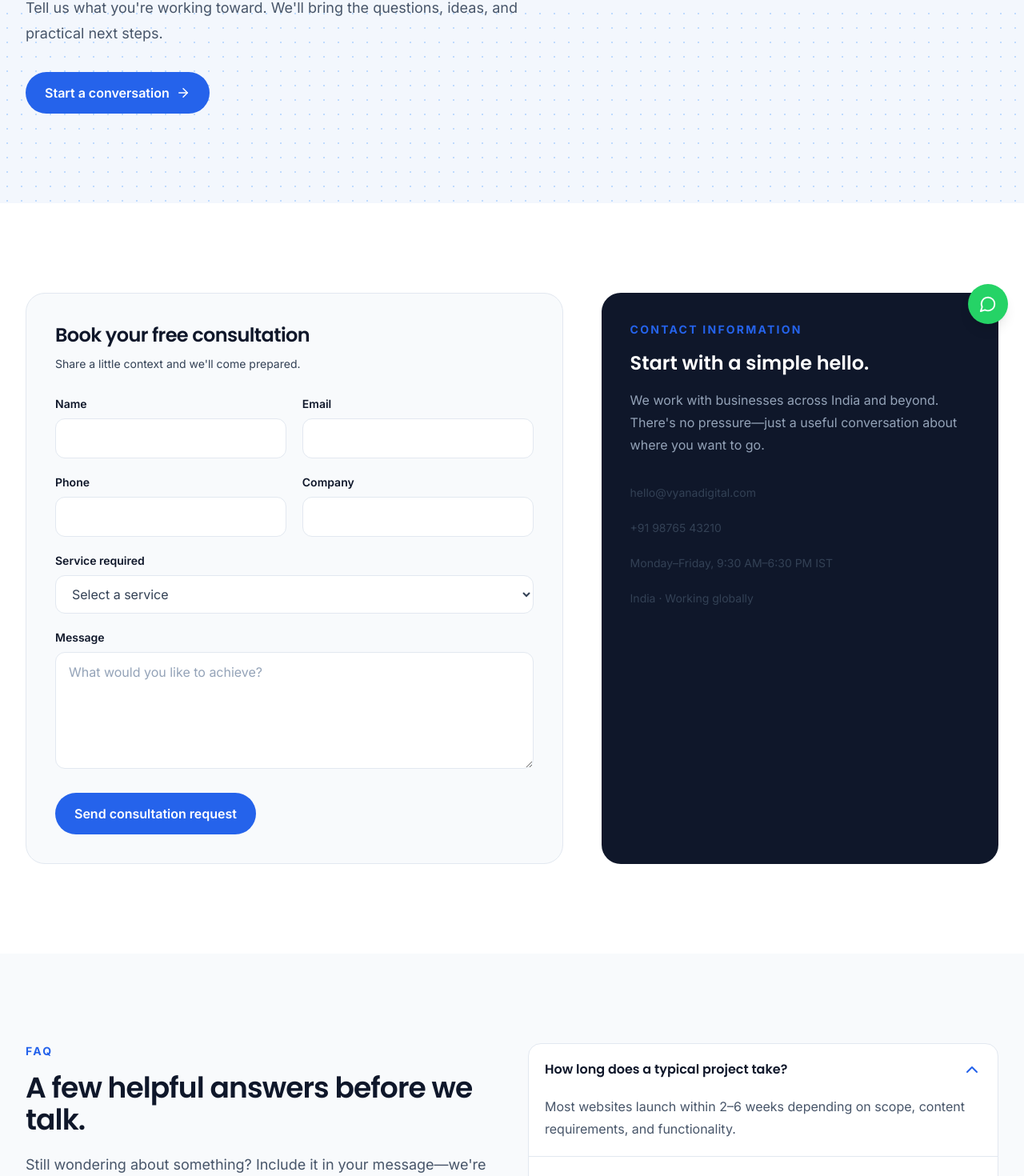
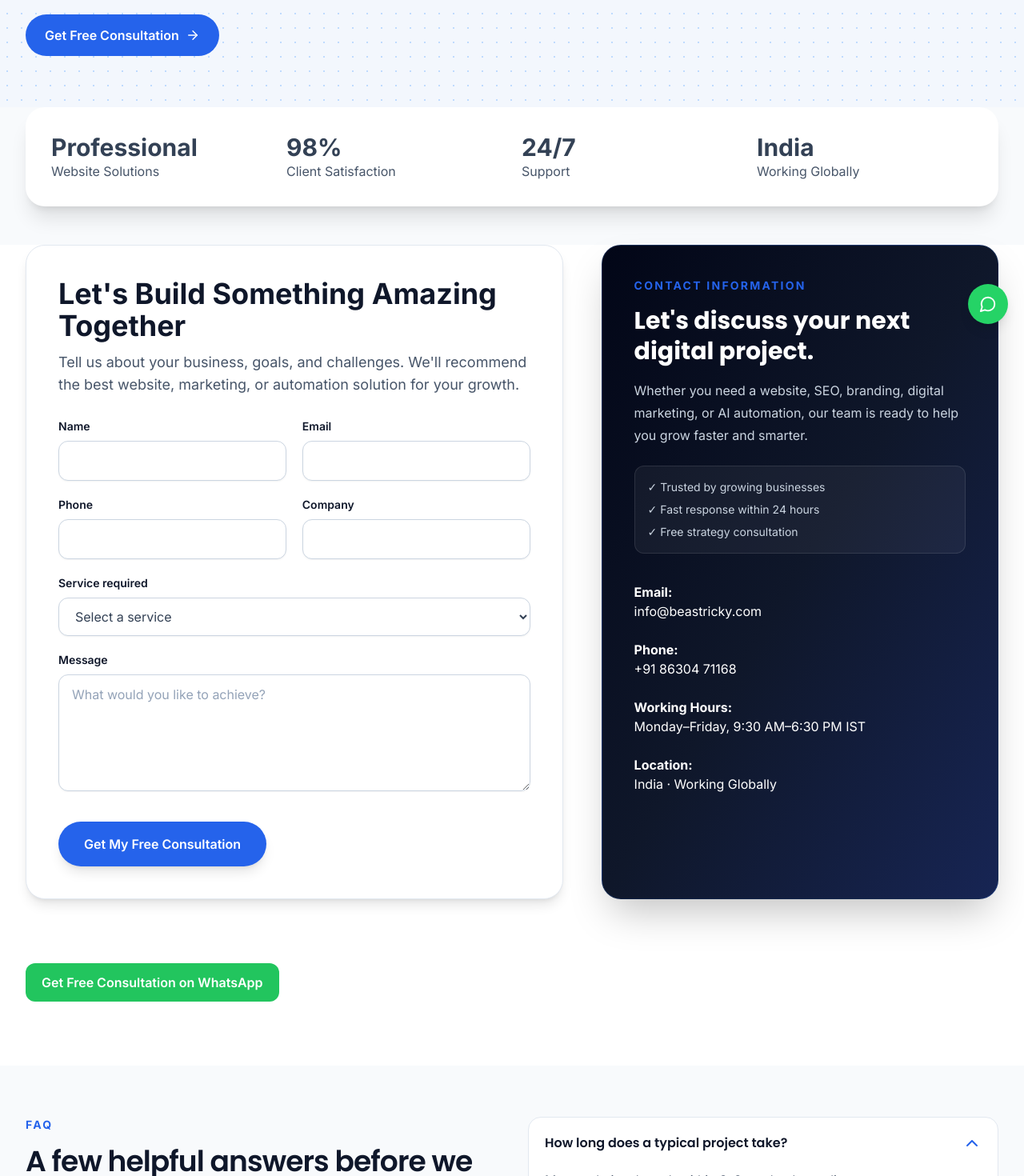
Before and after one commit to Kunal61-afk/vyana-website, a Next.js app: page /contact in a window 1280 px wide. Shown: the part 375-1845 px from the top of the page at 80% size. Built offline with nearby package versions, Linux system fonts and the light colour scheme.

Commit message:
Final website update

```diff
--- a/app/contact/page.tsx
+++ b/app/contact/page.tsx
@@ -1,3 +1,77 @@
 import type { Metadata } from "next"; import { FAQ } from "@/components/faq"; import { PageHero } from "@/components/page-hero"; import { SectionHeading } from "@/components/section-heading"; import { ContactForm } from "@/components/contact-form";
 export const metadata: Metadata = { title: "Contact", description: "Book a free consultation with Vyana Digital to discuss your website, marketing or AI automation goals." };
-export default function Contact() { return <><PageHero label="Contact" title="Let&apos;s make your next digital move a strong one." copy="Tell us what you&apos;re working toward. We&apos;ll bring the questions, ideas, and practical next steps."/><section className="section bg-white"><div className="container-page grid gap-12 lg:grid-cols-[1.15fr_.85fr]"><ContactForm/><aside className="rounded-3xl bg-ink p-7 sm:p-9"><p className="eyebrow text-teal">Contact information</p><h2 className="font-display text-2xl font-semibold text-white">Start with a simple hello.</h2><p className="mt-4 leading-7 text-slate-400">We work with businesses across India and beyond. There&apos;s no pressure—just a useful conversation about where you want to go.</p><ul className="mt-9 space-y-6 text-sm"><li>hello@vyanadigital.com</li><li>+91 98765 43210</li><li>Monday–Friday, 9:30 AM–6:30 PM IST</li><li>India · Working globally</li></ul></aside></div></section><section className="section"><div className="container-page grid gap-10 lg:grid-cols-2"><SectionHeading eyebrow="FAQ" title="A few helpful answers before we talk." copy="Still wondering about something? Include it in your message—we&apos;re happy to help."/><FAQ/></div></section></>; }
+export default function Contact() { return <> <div className="pb-8"> <PageHero label="Contact Vyana Digital" title="Ready to grow your business online?" copy="Tell us about your goals and challenges. We'll recommend the right website, marketing, or automation solution for your business."/></div><section className="-mt-8 pb-12">
+  <div className="container-page">
+    <div className="grid grid-cols-2 gap-6 rounded-3xl bg-white p-8 shadow-xl md:grid-cols-4">
+
+      <div>
+        <h3 className="text-3xl font-bold">Professional</h3>
+        <p className="text-slate-600">Website Solutions</p>
+      </div>
+
+      <div>
+        <h3 className="text-3xl font-bold">98%</h3>
+        <p className="text-slate-600">Client Satisfaction</p>
+      </div>
+
+      <div>
+        <h3 className="text-3xl font-bold">24/7</h3>
+        <p className="text-slate-600">Support</p>
+      </div>
+
+      <div>
+        <h3 className="text-3xl font-bold">India</h3>
+        <p className="text-slate-600">Working Globally</p>
+      </div>
+
+    </div>
+  </div>
+</section> <section className="pt-0 pb-20 bg-white"><div className="container-page grid gap-12 lg:grid-cols-[1.15fr_.85fr]"><ContactForm/><aside className="rounded-3xl bg-gradient-to-br from-slate-950 via-slate-900 to-blue-950 p-10 shadow-2xl border border-blue-500/20 sticky top-24"><p className="eyebrow text-teal">Contact information</p><h2 className="font-display text-3xl font-bold text-white leading-tight">Let's discuss your next digital project.</h2><p className="mt-4 leading-7 text-slate-300">Whether you need a website, SEO, branding, digital marketing, or AI automation, our team is ready to help you grow faster and smarter.</p> <div className="mt-6 rounded-xl bg-white/5 p-4 border border-white/10">
+  <p className="text-sm text-slate-300">
+    ✓ Trusted by growing businesses
+  </p>
+  <p className="text-sm text-slate-300 mt-2">
+    ✓ Fast response within 24 hours
+  </p>
+  <p className="text-sm text-slate-300 mt-2">
+    ✓ Free strategy consultation
+  </p>
+</div><ul className="mt-9 space-y-6 text-base text-white">
+  <li>
+    <strong>Email:</strong><br />
+  <a
+    href="mailto:info@beastricky.com"
+    className="text-white hover:text-blue-300 transition"
+  >
+    info@beastricky.com
+  </a>
+</li>
+
+<li>
+   <strong>Phone:</strong><br />
+  <a
+    href="tel:+918630471168"
+    className="text-white hover:text-blue-300 transition"
+  >
+    +91 86304 71168
+  </a>
+</li>
+
+<li>
+  <strong>Working Hours:</strong><br />
+  Monday–Friday, 9:30 AM–6:30 PM IST
+</li>
+
+<li>
+  <strong>Location:</strong><br />
+  India · Working Globally
+</li></ul></aside> <div className="mt-8">
+  <a
+    href="https://wa.me/918630471168?text=Hi%20Vyana%20Digital%2C%20I%20would%20like%20a%20free%20consultation."
+    target="_blank"
+    rel="noopener noreferrer"
+    className="inline-flex items-center justify-center rounded-xl bg-green-500 px-5 py-3 font-semibold text-white transition hover:bg-green-600"
+  >
+    Get Free Consultation on WhatsApp
+  </a>
+</div> </div></section><section className="section"><div className="container-page grid gap-10 lg:grid-cols-2"><SectionHeading eyebrow="FAQ" title="A few helpful answers before we talk." copy="Still wondering about something? Include it in your message—we&apos;re happy to help."/><FAQ/></div></section></>; }
--- a/app/globals.css
+++ b/app/globals.css
@@ -6,7 +6,7 @@ html { scroll-behavior: smooth; }
 body { @apply bg-mist font-sans text-slate-700 antialiased; }
 ::selection { @apply bg-blue-200 text-ink; }
 .container-page { @apply mx-auto w-full max-w-7xl px-5 sm:px-8; }
-.section { @apply py-20 sm:py-28; }
+.section { @apply py-14 sm:py-16; }
 .eyebrow { @apply mb-4 text-sm font-bold uppercase tracking-[0.16em] text-brand; }
 .heading { @apply font-display font-semibold tracking-tight text-ink; }
 .grid-dot { background-image: radial-gradient(#bfdbfe 1px, transparent 1px); background-size: 18px 18px; }
--- a/components/page-hero.tsx
+++ b/components/page-hero.tsx
@@ -1,2 +1,2 @@
 import Link from "next/link"; import { ArrowRight } from "lucide-react";
-export function PageHero({ label, title, copy }: { label: string; title: string; copy: string }) { return <section className="grid-dot overflow-hidden bg-blue-50/50 py-20 sm:py-28"><div className="container-page"><p className="eyebrow">{label}</p><h1 className="heading max-w-3xl text-4xl leading-tight sm:text-6xl">{title}</h1><p className="mt-6 max-w-2xl text-lg leading-8 text-slate-600">{copy}</p><Link href="/contact" className="mt-8 inline-flex items-center gap-2 rounded-full bg-brand px-6 py-3.5 font-semibold text-white transition hover:bg-blue-700">Start a conversation <ArrowRight size={18}/></Link></div></section>; }
+export function PageHero({ label, title, copy }: { label: string; title: string; copy: string }) { return <section className="grid-dot overflow-hidden bg-blue-50/50 py-12 sm:py-16"><div className="container-page"><p className="eyebrow">{label}</p><h1 className="heading max-w-3xl text-4xl leading-tight sm:text-5xl">{title}</h1><p className="mt-6 max-w-2xl text-lg leading-8 text-slate-600">{copy}</p><Link href="/contact" className="mt-8 inline-flex items-center gap-2 rounded-full bg-brand px-6 py-3.5 font-semibold text-white transition hover:bg-blue-700">Get Free Consultation <ArrowRight size={18}/></Link></div></section>; }
```
Also changed, not shown: components/contact-form.tsx (+2 -2 lines), components/footer.tsx (+1 -1 lines).
